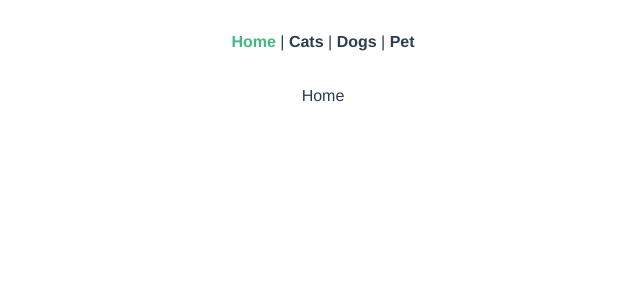
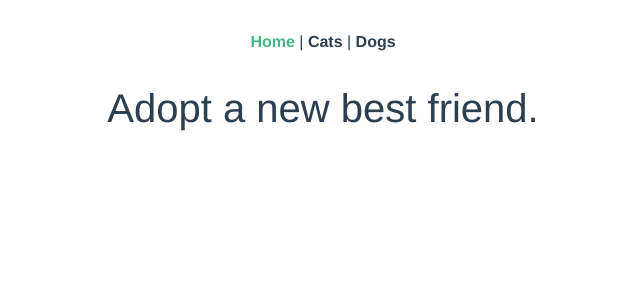
Before and after one commit to elkarouani/vue-router-demo-app, a Vue app: page / in a window 1280 px wide. Shown: the top 300 px of the page, without its empty margins (317-957 px from the left). Built offline with nearby package versions, Linux system fonts and the light colour scheme.

Commit message:
Task: passing by cat's index to pets view

```diff
--- a/src/App.vue
+++ b/src/App.vue
@@ -3,8 +3,7 @@
     <div id="nav">
       <router-link to="/">Home</router-link> |
       <router-link to="/cats">Cats</router-link> |
-      <router-link to="/dogs">Dogs</router-link> |
-      <router-link to="/pet">Pet</router-link>
+      <router-link to="/dogs">Dogs</router-link>
     </div>
     <b-container>
       <router-view/>
--- a/src/router.js
+++ b/src/router.js
@@ -27,7 +27,7 @@ export default new Router({
       component: Dogs
     },
     {
-      path: '/pet',
+      path: '/pets/:id',
       name: 'pet',
       component: Pet
     }
--- a/src/views/Cats.vue
+++ b/src/views/Cats.vue
@@ -1,7 +1,11 @@
 <template>
   <div>
     <h1>Cats for Adoption</h1>
-    <b-table striped hover :items="cats"></b-table>
+    <b-table striped hover :items="cats">
+      <template slot="name" slot-scope="data">
+        <router-link :to="`/pets/${data.index}`">{{ data.value }}</router-link>
+      </template>
+    </b-table>
   </div>
 </template>
 <script>
--- a/src/views/Home.vue
+++ b/src/views/Home.vue
@@ -1,6 +1,6 @@
 <template>
   <div class="home">
-    Home
+    <h1>Adopt a new best friend.</h1>
   </div>
 </template>
 
```
